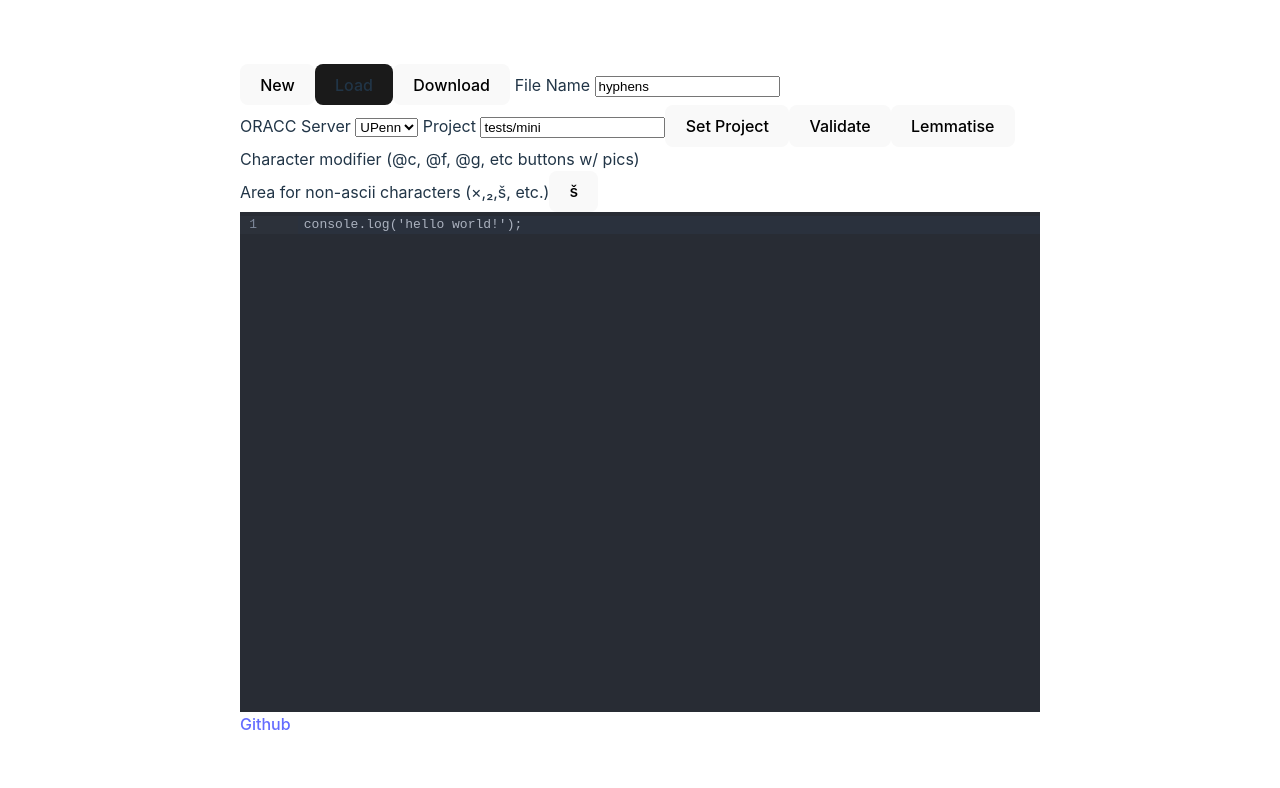
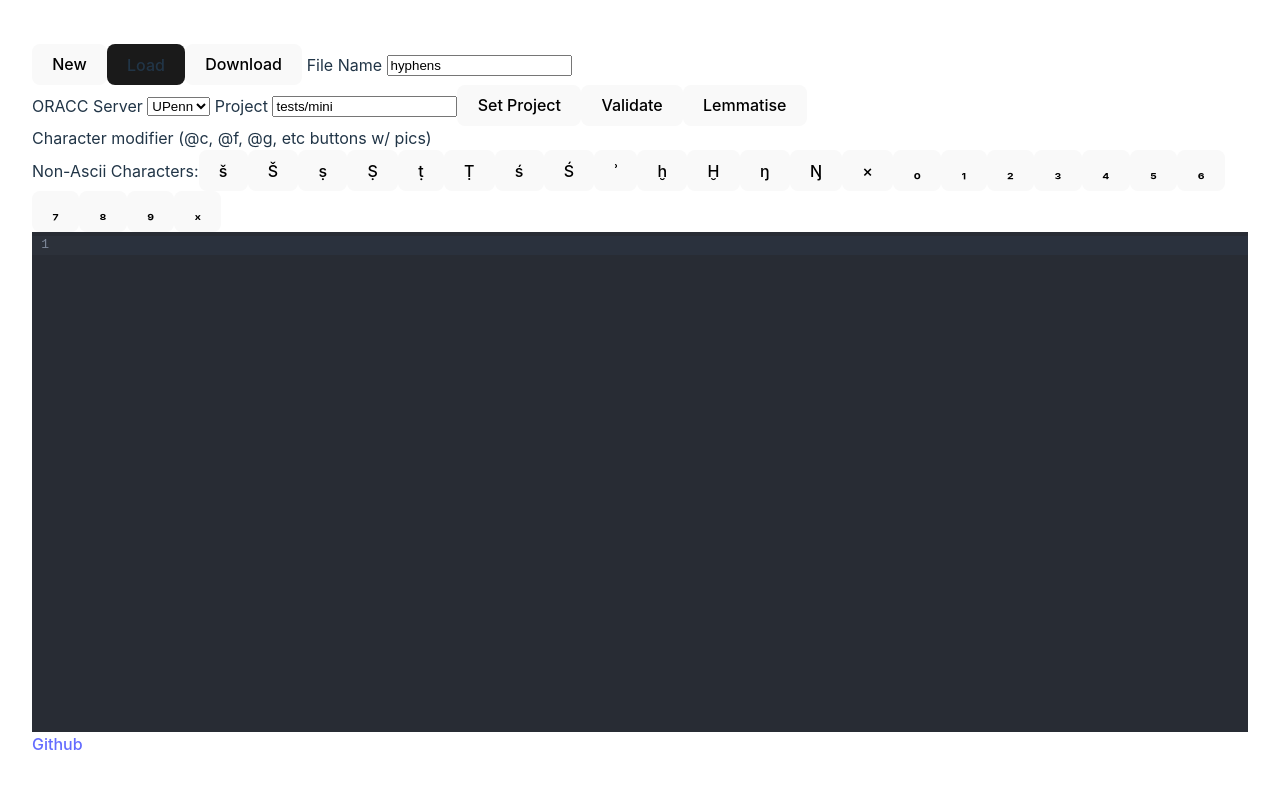
Before and after one commit to PEKennedy/ATF_Editor, a React (Vite) app in the folder Client/: page / in a window 1280 px wide. Shown: the top 788 px of the page. Built offline with nearby package versions, Linux system fonts and the light colour scheme.

Commit message:
update editor through transactions

```diff
--- a/Client/src/App.tsx
+++ b/Client/src/App.tsx
@@ -1,20 +1,20 @@
 
-import React, { useCallback } from 'react'
+import React, { createRef, Ref, useCallback, useEffect, useRef } from 'react'
 import { useState } from 'react'
 //import reactLogo from './assets/react.svg'
 //import viteLogo from '/vite.svg'
 import './App.css'
-import CodeMirror from '@uiw/react-codemirror';
+import CodeMirror, { ReactCodeMirrorRef } from '@uiw/react-codemirror';
 import {ViewUpdate} from "@codemirror/view" //keymap,
 import {basicSetup, EditorView} from "codemirror"
 //import { defaultKeymap } from "@codemirror/commands";
-import { oneDarkTheme } from '@uiw/react-codemirror'
+import { oneDarkTheme } from '@uiw/react-codemirror' //ReactCodeMirror,
 import {Diagnostic, linter, lintGutter} from "@codemirror/lint";
 //import {syntaxTree} from "@codemirror/language"
 
 import * as project_options from './settings/projects.json';
 
-import {useRef} from 'react';
+//import {useRef, useEffect} from 'react';
 
 //import JSZip from 'jszip';
 
@@ -30,7 +30,7 @@ function App() {
   const url = "backend-dot-atf-editor.uk.r.appspot.com/"
   const port = ""
 
-  const [text, setText] = useState("console.log('hello world!');");
+  const [text, setText] = useState("");
   const [project, setProject] = useState("tests/mini");
   const [filename, setFilename] = useState("hyphens");
   const [server, setServer] = useState("UPenn") //build-oracc.museum.upenn.edu or oracc.ub.uni-muenchen.de
@@ -38,8 +38,11 @@ function App() {
   let errLinesInitVar:number[] = []
   const [errorlines, setErrorLines] = useState(errLinesInitVar);
 
-//NOTE: useRef persists between renders
+  //Type 'MutableRefObject<ReactCodeMirrorRef | undefined>' is not assignable to
+  // type 'Ref<ReactCodeMirrorRef> | undefined'
 
+  //problem with createRef ref being null in async functions, so use useRef instead
+  const editorRef: Ref<ReactCodeMirrorRef> = useRef(null)//createRef()
 
   async function PostToORACC(textbody="test", project="tests/mini", file="hyphens.atf", server="UPENN", method="validate"){
 
@@ -82,6 +85,7 @@ function App() {
     //console.log(val)
     //setErrors(""); //erases errors until new validation is run, we do this to stop things from highlighting
     //the incorrect lines
+
     setText(val);
   }, []);
 
@@ -102,10 +106,13 @@ function App() {
         var file = e.target.files[0]
         //console.log(file);
         setFilename(file.name.split(".")[0])
-
+        let x = editorRef.current.view
+        console.log(x)
         file.text().then((res:any)=>{ //read the file blob as text
-          setText(res) //set the file editor text state
-
+          //setText(res) //set the file editor text state
+          //console.log(res)
+          console.log(editorRef)
+          overwriteEditor(res)
           // Use regex to extract any project code from the file
           const proj_re = /#project: ([\w/]+)/
           const match = text.match(proj_re);
@@ -117,7 +124,7 @@ function App() {
         //console.log(e)
         e.target.value = "" //clear the file picker
     }
-  }
+  };
 
   function setProjectInText(e:any){
     const proj_re = /#project: ([\w/]+)/i
@@ -126,17 +133,17 @@ function App() {
     if(match){
       //console.log(match)
       var modified_text = text.replace(proj_re, proj_string);
-      setText(modified_text)
+      overwriteEditor(modified_text)
     }
     else{ //need to generate the project tag somewhere
       const metadata_re = /[&][\w =,.:]+/ //finds &P01234 = .... and #atf: .... lines
       const match_meta = text.match(metadata_re);
       if(match_meta){ //add the project tag after one of these
         var modified_text = text.replace(metadata_re, match_meta+"\n"+proj_string)
-        setText(modified_text)
+        overwriteEditor(modified_text)
       }
       else{ //nothing, just add a new line at the start of the file
-        setText(proj_string + "\n" + text)
+        overwriteEditor(proj_string + "\n" + text)
       }
     }
   }
@@ -177,7 +184,8 @@ function App() {
       //console.log(parsed.log)
       //console.log(parsed.lem)
       setErrors(parsed.log);
-      setText(parsed.lem);
+      //setText(parsed.lem);
+      overwriteEditor(parsed.lem)
     }).catch((e)=>{
       console.error(e)
     })
@@ -188,6 +196,7 @@ function App() {
     console.log("Are you sure? (changes to current document will not be saved)")
     //yes = clear the document
     //no = don't do anything
+    overwriteEditor("")
   }
 
   //called by codemirror to get diagnostics (err/warning messages) on document change
@@ -242,6 +251,8 @@ function App() {
 
   //if the user deletes the error line, the error should go away
   //if the user adds/deletes a line before the error line, the error line number should change accordingly
+  //without having to call ORACC's validate again
+  //tricky, as so far I don't know how to see a before/after user input change directly
   function updateDiagnostics(viewUpdate:ViewUpdate){
     if(viewUpdate.docChanged && !viewUpdate.focusChanged){
       let lenChanged = viewUpdate.state.doc.lines - viewUpdate.startState.doc.lines
@@ -267,10 +278,25 @@ function App() {
   }
 
   function addCharacter(char){
-    //let transaction = view.state.update({changes: {from: cursor, instert: char}})
-    //view.dispatch(transaction)
+    let view = editorRef.current.view;
+    let state = editorRef.current.view.state;
+
+    let cursor = state.selection.main.from
+    let transaction = state.update({changes: {from: cursor, insert: char}})
+
+    view.dispatch(transaction)
   }
 
+  //overwrite the editor in a transaction so that undo history is preserved
+  //function overwriteEditor(text){
+  const overwriteEditor = useCallback((newText)=>{
+
+    let view = editorRef?.current?.view;
+    let state = view?.state;
+
+    let transaction = state?.update({changes: {from: 0, to: state.doc.length, insert: newText}})
+    view?.dispatch(transaction)
+  },[])
 
 
   /*
@@ -285,9 +311,6 @@ function App() {
         <button>To ORACC (Unicode)</button>
         <br/>
 
-
-
-
         <div>Area for enabling protocols and advanced conventions
         <select id="server_select" value="babylonian">
           <option key="1">Babylonian</option>
@@ -296,16 +319,22 @@ function App() {
         <button>Set Language</button>
         </div><br/>
 
+          TODO: Muenchen isn't working at the moment
+          <option key="DE">Muenchen</option>
+  */
+//https://oracc.museum.upenn.edu//doc/help/editinginatf/primer/inlinetutorial/index.html
 
-  */
+  let awkwardChars = ['š','Š','ṣ','Ṣ','ṭ','Ṭ','ś','Ś','ʾ','ḫ','Ḫ','ŋ','Ŋ','×',
+    '₀','₁','₂','₃','₄','₅','₆','₇','₈','₉','ₓ']
+
   return (
     <>
-
       <div>
         <button onClick={newDoc}>New</button>
 
         <label htmlFor="file-in" className='file-upload'>Load</label>
-        <input type="file" onChange={FileUploaded} accept=".atf" id="file-in" className='display:none;'/>
+        <input type="file" onChange={(e)=>{console.log(editorRef);
+        FileUploaded(e)}} accept=".atf" id="file-in" className='display:none;'/>
         <button onClick={FileDownload}>Download</button>
         <label htmlFor="file-name"> File Name </label>
         <input type="text" onChange={FileNameChanged} value={filename} id="file-name"/>
@@ -314,10 +343,7 @@ function App() {
         <label htmlFor="server_select">ORACC Server </label>
         <select id="server_select" onChange={ServerChanged} value={server}>
           <option key="US">UPenn</option>
-          {/*
-          TODO: Muenchen isn't working at the moment
-          <option key="DE">Muenchen</option>
-          */}
+
         </select>
 
         <label htmlFor="project_select"> Project </label>
@@ -331,18 +357,13 @@ function App() {
         <button onClick={lemmatise}>Lemmatise</button><br/>
         <div>
           Character modifier (@c, @f, @g, etc buttons w/ pics)<br/>
-
-
         </div>
-        <div>Area for non-ascii characters (×,₂,š, etc.)
-        <button onClick={()=>{addCharacter("š")}}>š</button>
+        <div> Non-Ascii Characters:
+        {awkwardChars.map((item,ind)=><button key={ind} onClick={()=>{addCharacter(item)}}>{item}</button>)}
         </div>
 
-        <CodeMirror value={text} height="500px" onChange={TextChanged} extensions={[
-            /*keymap.of([{
-              key: "Control-d",
-              run: (v) => {moveToLine(v)}
-            }, ...defaultKeymap]),*/
+        <CodeMirror value={text} height="500px" onChange={TextChanged} ref={editorRef} extensions={[
+
             basicSetup,
             linter(getDiagnostics),
             lintGutter(),
@@ -354,8 +375,14 @@ function App() {
       <div>
         <a href='https://github.com/PEKennedy/ATF_Editor' target="_blank">Github</a>
       </div>
+
     </>
   )
 }
 
+            /*keymap.of([{
+              key: "Control-d",
+              run: (v) => {moveToLine(v)}
+            }, ...defaultKeymap]),*/
+
 export default App
```
